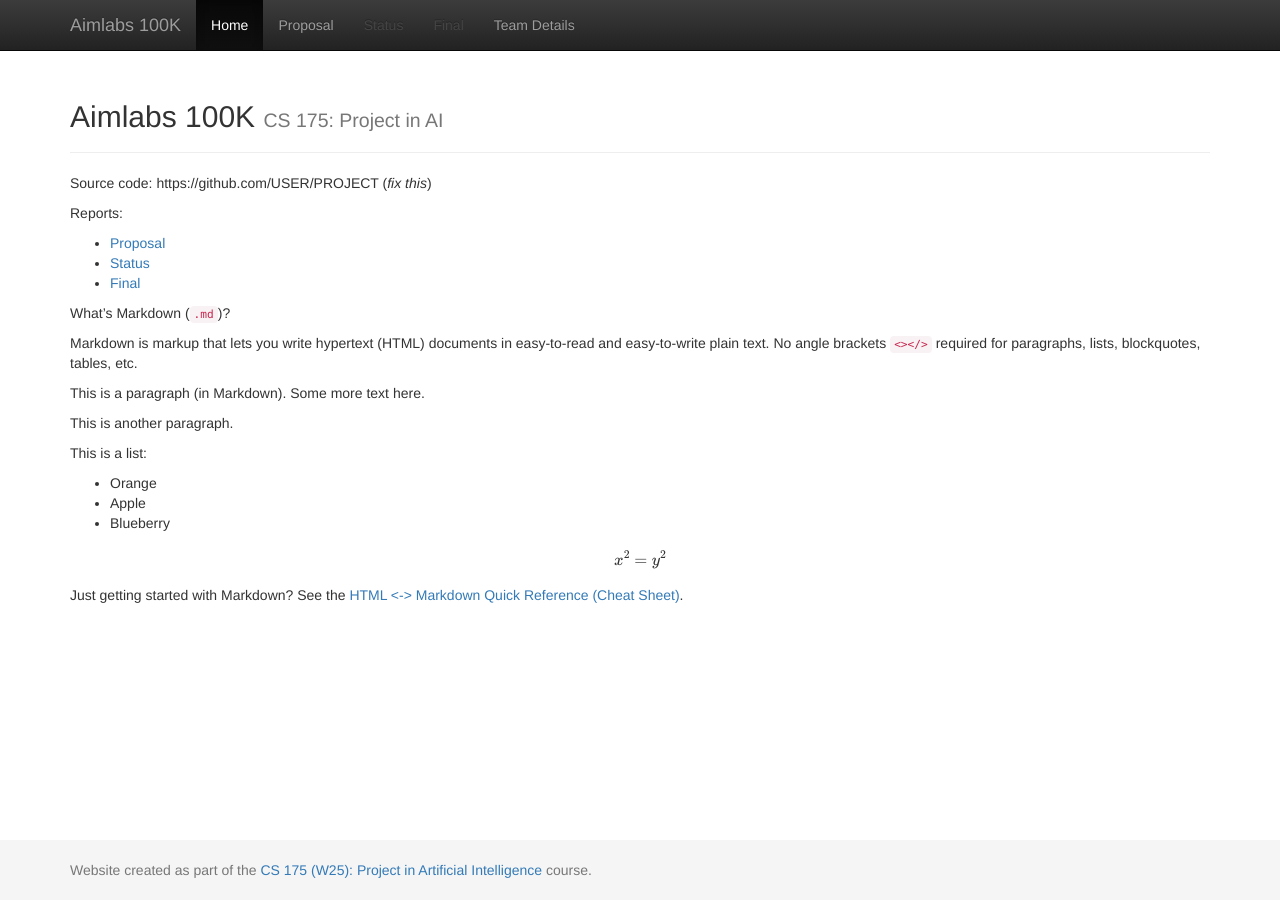
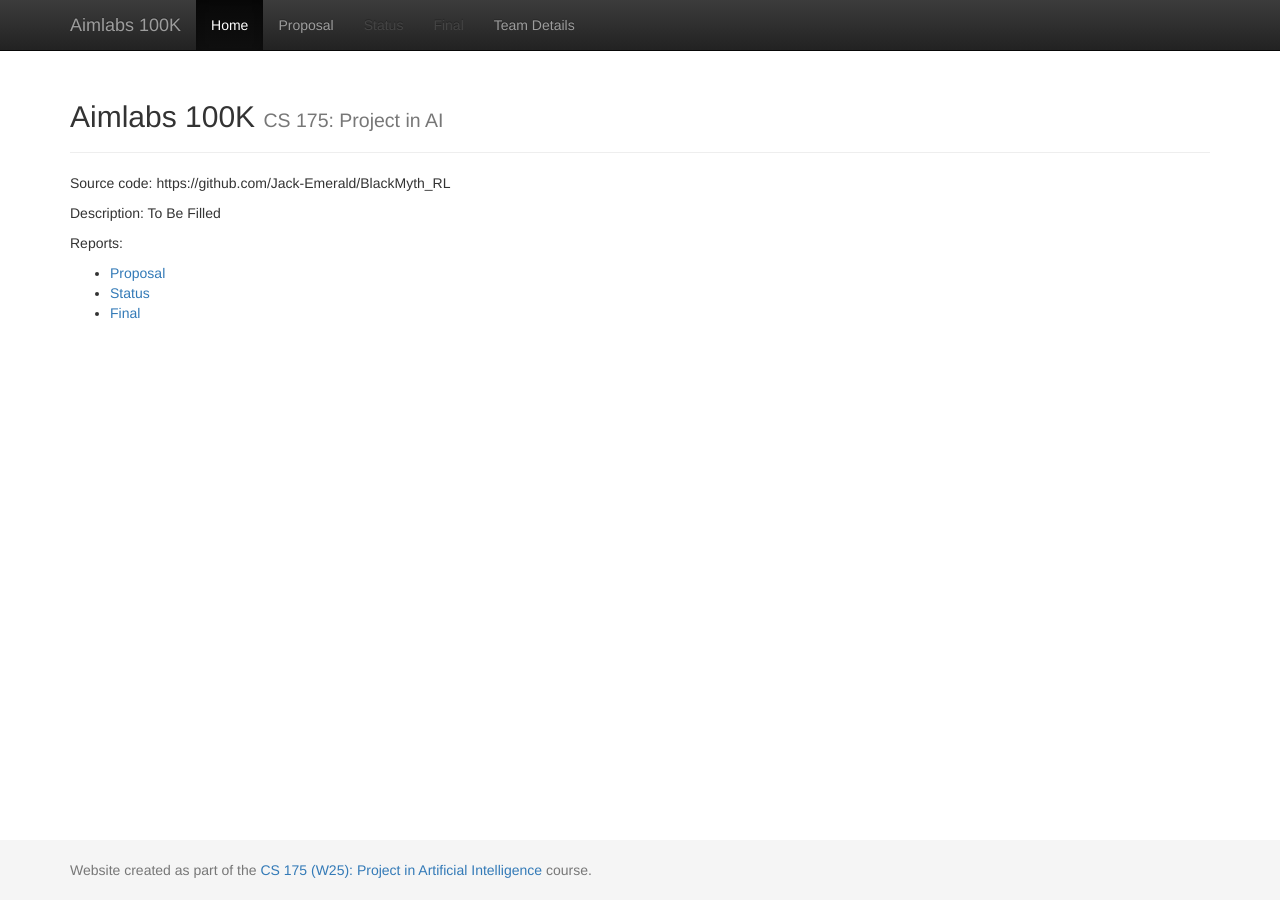
Before and after one commit to Jack-Emerald/BlackMyth-Unified_Mind, a Jekyll site: the page built from docs/index.md, in a window 1280 px wide. Built offline with Jekyll 4.4.1, drawn with Linux system fonts in a browser that asks for light colours; formulas are drawn with MathJax 3.

Commit message:
Update index.md
with source code website and description placeholder

```diff
--- a/docs/index.md
+++ b/docs/index.md
@@ -3,38 +3,12 @@
 title:  Home
 ---
 
-Source code: https://github.com/USER/PROJECT (_fix this_)
+Source code: https://github.com/Jack-Emerald/BlackMyth_RL
+
+Description: To Be Filled
 
 Reports:
 
 - [Proposal](proposal.html)
 - [Status](status.html)
 - [Final](final.html)
-
-What's Markdown (`.md`)?
-
-Markdown is markup that lets you write hypertext (HTML) documents
-in easy-to-read and easy-to-write plain text.
-No angle brackets `<></>` required for
-paragraphs, lists, blockquotes, tables, etc.
-
-
-This is a paragraph (in Markdown). Some more
-text here.
-
-This is another paragraph.
-
-This is a list:
-
-- Orange
-- Apple
-- Blueberry
-
-$$x^2 = y^2$$
-
-
-Just getting started with Markdown?
-See the [HTML <-> Markdown Quick Reference (Cheat Sheet)][quickref].
-
-
-[quickref]: https://github.com/mundimark/quickrefs/blob/master/HTML.md
```
